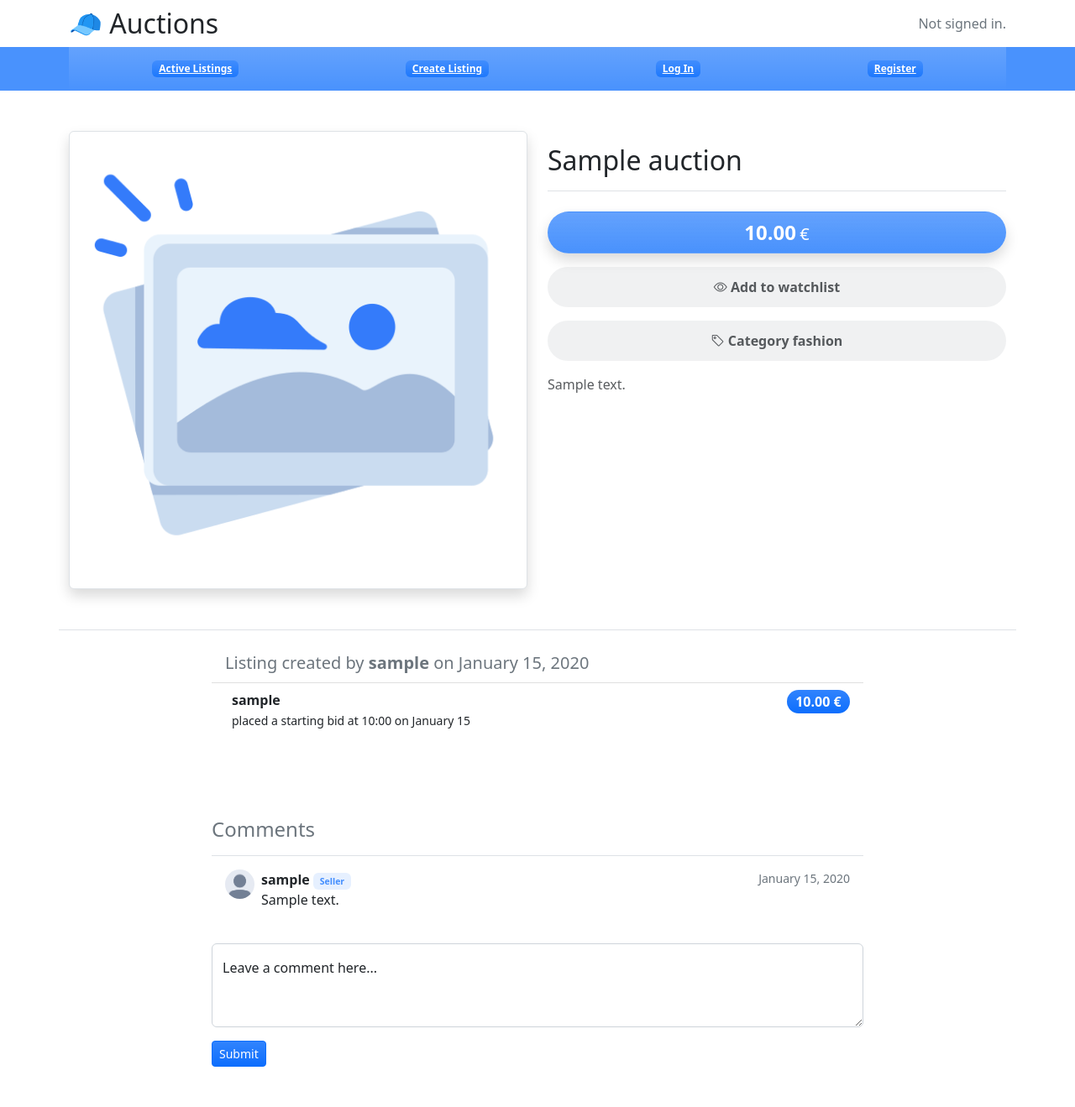
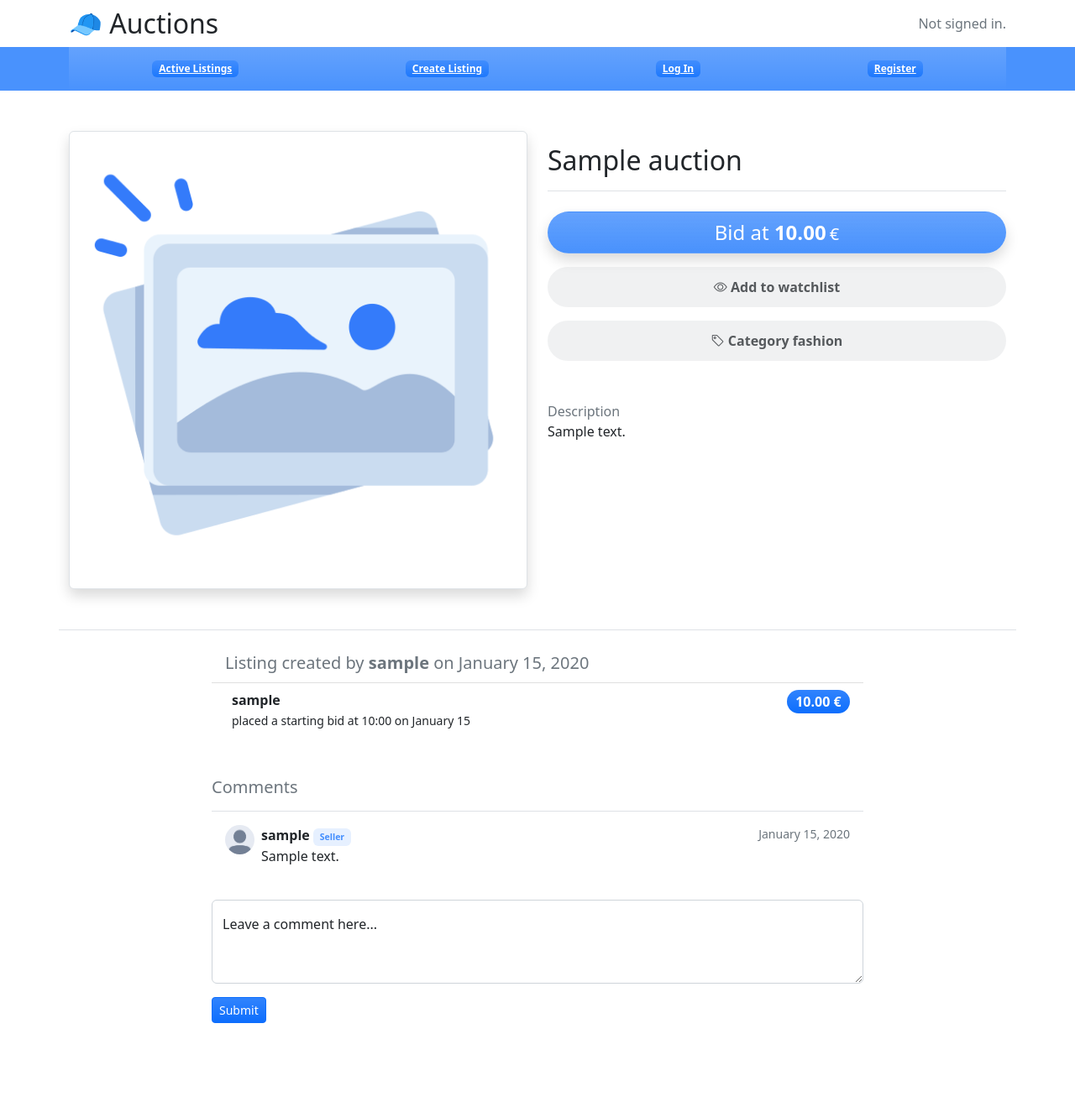
Before and after one commit to voizlav/CS50W, a Django app: template commerce/auctions/templates/auctions/items.html in a window 1280 px wide. Shown: the whole page at 84% size. After the commit the page ends 1219 px from the top, so only its background shows below. Run offline with Django 3.2, Linux system fonts and the light colour scheme; tables that the repository leaves empty hold one stand-in row (values such as "Sample post"); the template is opened without the code that fills it: values that come from a table or form of the project are taken from there, most other values are stand-ins (such as "Sample title", 1, 10 or a date in 2020); some libraries are stand-ins or nearby versions.

Commit message:
Update items buttons and description format

```diff
--- a/commerce/auctions/templates/auctions/items.html
+++ b/commerce/auctions/templates/auctions/items.html
@@ -36,7 +36,10 @@
                 {% csrf_token %}
                 <button type="submit"
                     class="btn rounded-pill mt-3 mb-3 text-bg-danger text-white shadow bg-gradient" style="width: 100%;">
-                    <span class="fw-bold fs-6">Close Auction at {{bid.amount|floatformat:2}} €</span>
+                    <span class="fw-bold fs-4">
+                        <span class="fw-normal fs-4">Close Auction at </span>
+                        {{bid.amount|floatformat:2}}</span> <span class="fw-normal fs-5">€
+                    </span>
                 </button>
             </form>
             <!-- BID BUTTON -->
@@ -46,28 +49,24 @@
                     class="btn rounded-pill mt-3 mb-3 text-bg-{% if item.active %}primary bg-opacity-75{% else %}danger{% endif %} text-white shadow bg-gradient"
                     data-bs-toggle="modal" data-bs-target="#Bidding" data-bs-toggle="tooltip"
                     title="Place your best bid now!">
-                <span class="fw-bold fs-4">{{bid.amount|floatformat:2}}</span> <span class="fw-normal fs-5">€</span>
+                <span class="fw-bold fs-4">
+                    <span class="fw-normal fs-4">{% if item.active %}Bid{% else %}Sold{% endif %} at </span>
+                    {{bid.amount|floatformat:2}}</span> <span class="fw-normal fs-5">€
+                </span>
             </button>
             {% endif %}
             <!-- WATCHLIST AND CATEGORY BUTTONS-->
-
             <button type="submit" class="btn badge pt-3 pb-3 rounded-pill text-dark text-opacity-75 bg-secondary bg-opacity-10 border-dark border-0">
                 <span class="fs-6"><i class="bi bi-eye"></i> Add to watchlist</span>
             </button>
             <a href="#" class="btn badge mt-3 pt-3 pb-3 rounded-pill text-dark text-opacity-75 bg-secondary bg-opacity-10 border-dark border-0">
                 <span class="fs-6"><i class="bi bi-tag"></i> Category {{item.get_category_display}}</span>
             </a>
-
-            <!-- <div class="pt-3 pb-3 text-center justify-content-around d-flex">
-                <button type="submit" class="btn badge rounded-pill text-dark text-opacity-75 bg-white border-4 border-dark border-opacity-50">
-                    <span class="fs-6"><i class="bi bi-eye"></i> Add to watchlist</span>
-                </button>
-                <a href="#" class="btn badge rounded-pill text-dark text-opacity-75 bg-white border-2 border-dark border-opacity-50">
-                    <span class="fs-6"><i class="bi bi-tag"></i> Category {{item.get_category_display}}</span>
-                </a>
-            </div> -->
             <!-- DESCRIPTION -->
-            <p class="pt-3 text-opacity-75 text-dark">{{item.description}}</p>
+            <div class="pt-5 text-dark">
+                <label class="text-muted" for="description">Description</label>
+                <p id="description">{{item.description}}</p>
+            </div>
         </div>
     </div>
     <!-- BIDS HISTORY -->
@@ -89,9 +88,9 @@
         </ol>
     </div>
     <!-- COMMENTS -->
-    <div class="container pt-5" style="max-width: 800px;">
-        <h4 class="pb-3 border-bottom text-muted">Comments</h4>
+    <div class="container" style="max-width: 800px;">
         {% if all_comments %}
+        <h5 class="pb-3 border-bottom text-muted">Comments</h5>
         <ul class="list-group list-group-flush">
             {% for comment in all_comments %}
             <li class="list-group-item border-0 d-flex justify-content-between align-items-start">
```
Lines whose indentation alone changed are shown as unchanged.
